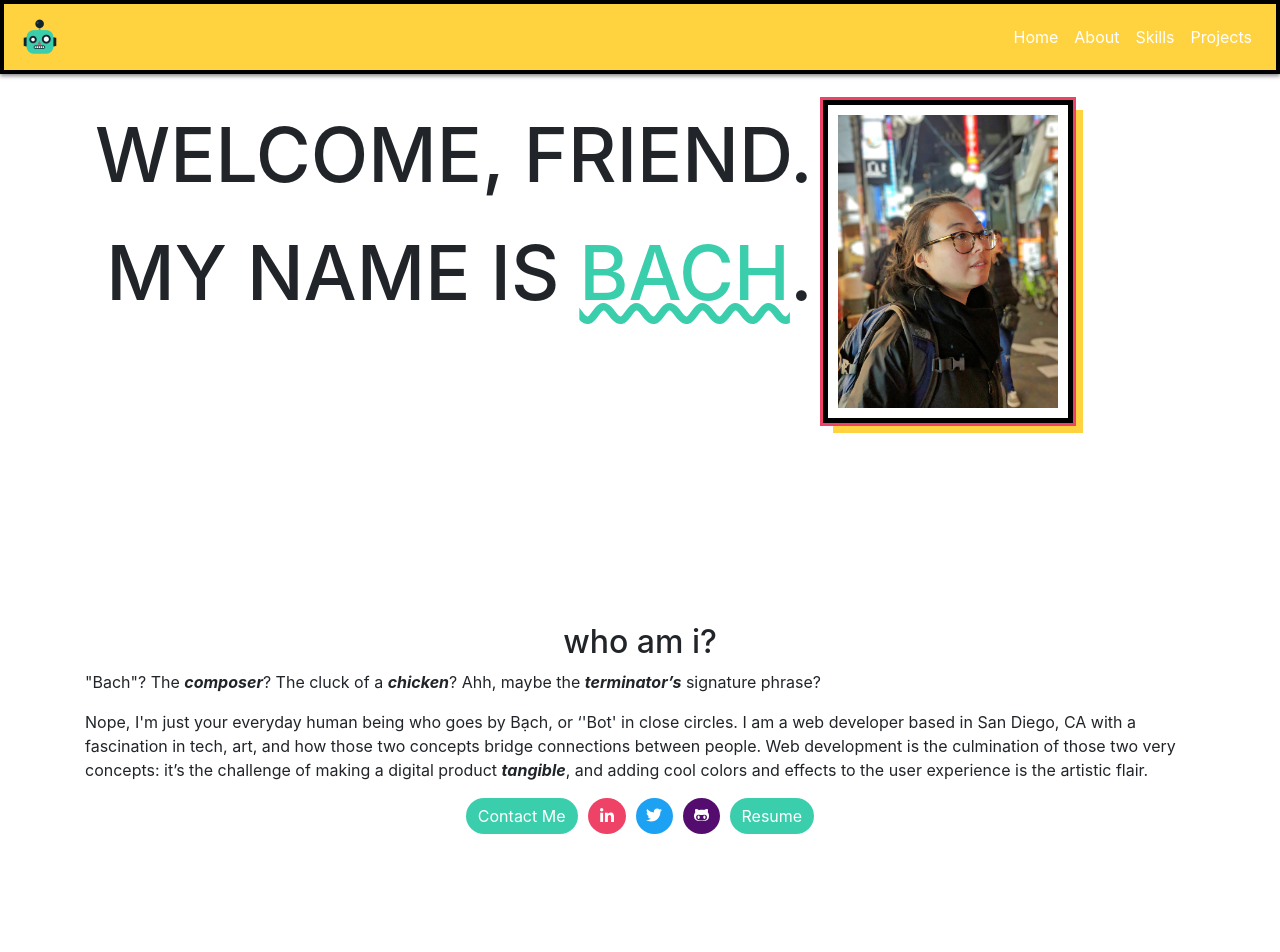
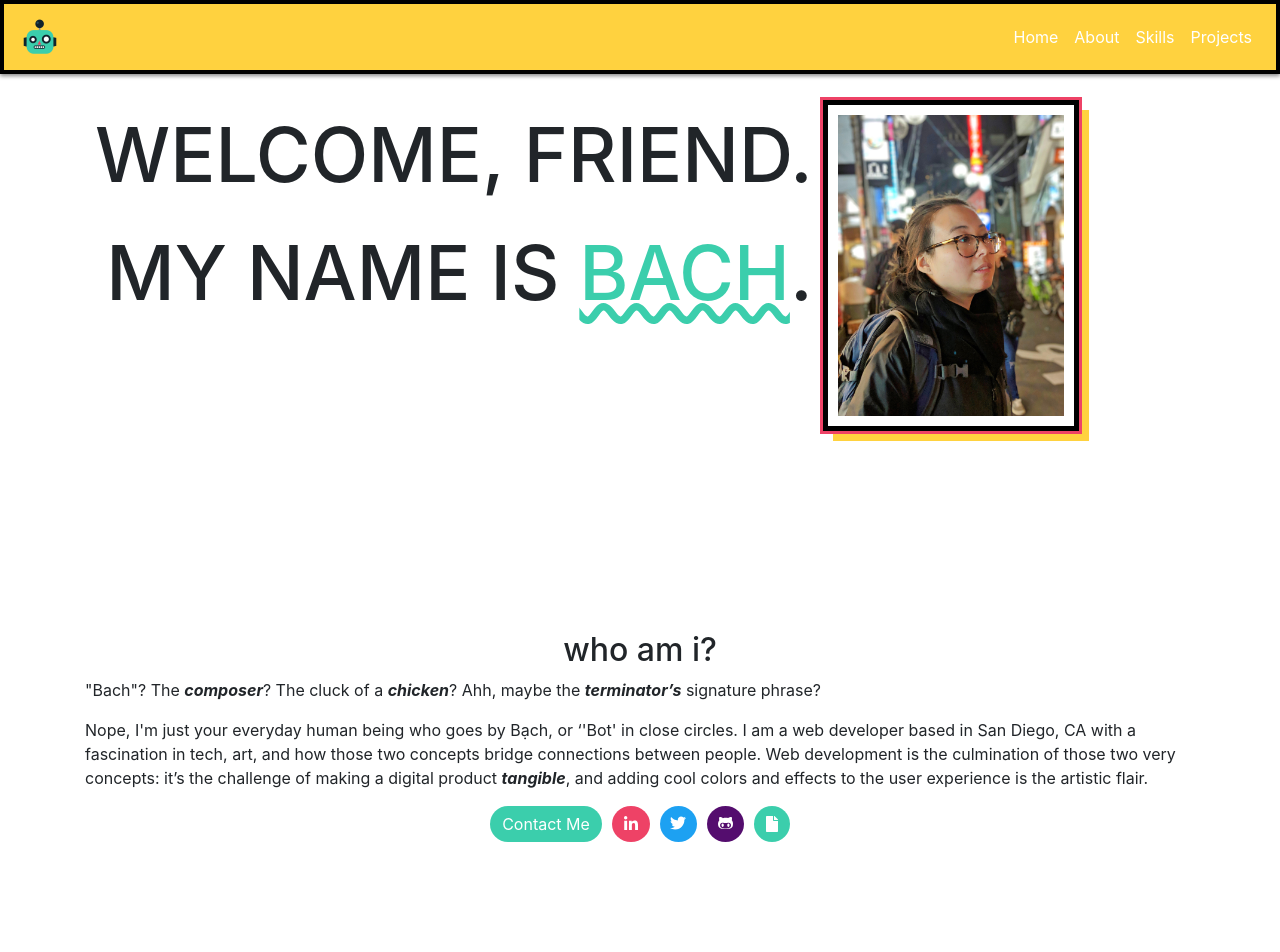
Before and after one commit to bndiep/portfolio_v1, a React (Create React App) app: page / in a window 1280 px wide. Shown: the top 952 px of the page. Built offline with nearby package versions, Linux system fonts and the light colour scheme.

Commit message:
changed the vw of headshot to be more responsive

```diff
--- a/src/components/About.js
+++ b/src/components/About.js
@@ -2,6 +2,7 @@ import React, { Component } from 'react';
 import { Button } from 'react-bootstrap'
 import styled from 'styled-components'
 import { FontAwesomeIcon } from '@fortawesome/react-fontawesome'
+import { faFile } from '@fortawesome/free-solid-svg-icons'
 import { faLinkedinIn, faTwitter, faGithubAlt } from '@fortawesome/free-brands-svg-icons'
 
 const AboutStyles = styled.div`
@@ -85,7 +86,8 @@ class About extends Component {
                             target="_blank">
                         <FontAwesomeIcon
                             icon={ faLinkedinIn }
-                            size="1x" />
+                            size="1x"
+                            alt="linkedin logo" />
                         </Button>
 
                         <Button
@@ -94,7 +96,8 @@ class About extends Component {
                             target="_blank">
                         <FontAwesomeIcon
                             icon={ faTwitter }
-                            size="1x" />
+                            size="1x"
+                            alt="twitter logo" />
                         </Button>
 
                         <Button
@@ -103,14 +106,18 @@ class About extends Component {
                             target="_blank">
                         <FontAwesomeIcon
                             icon={ faGithubAlt }
-                            size="1.5x" />
+                            size="1.5x"
+                            alt="github logo" />
                         </Button>
 
                         <Button
                             className="resume"
                             a href=""
                             target="_blank">
-                                Resume
+                        <FontAwesomeIcon
+                            icon={ faFile }
+                            size="1x"
+                            alt="resume icon" />
                         </Button>
                     </div>
                 </AboutStyles>
--- a/src/components/Home.js
+++ b/src/components/Home.js
@@ -24,7 +24,7 @@ const HomeStyles = styled.div`
 
     #headshot {
         float: right;
-        width: 250px;
+        width: 20vw;
         border: 5px solid black;
         outline: solid #EE4266;
         box-shadow: 10px 10px #FFD23F;
```
